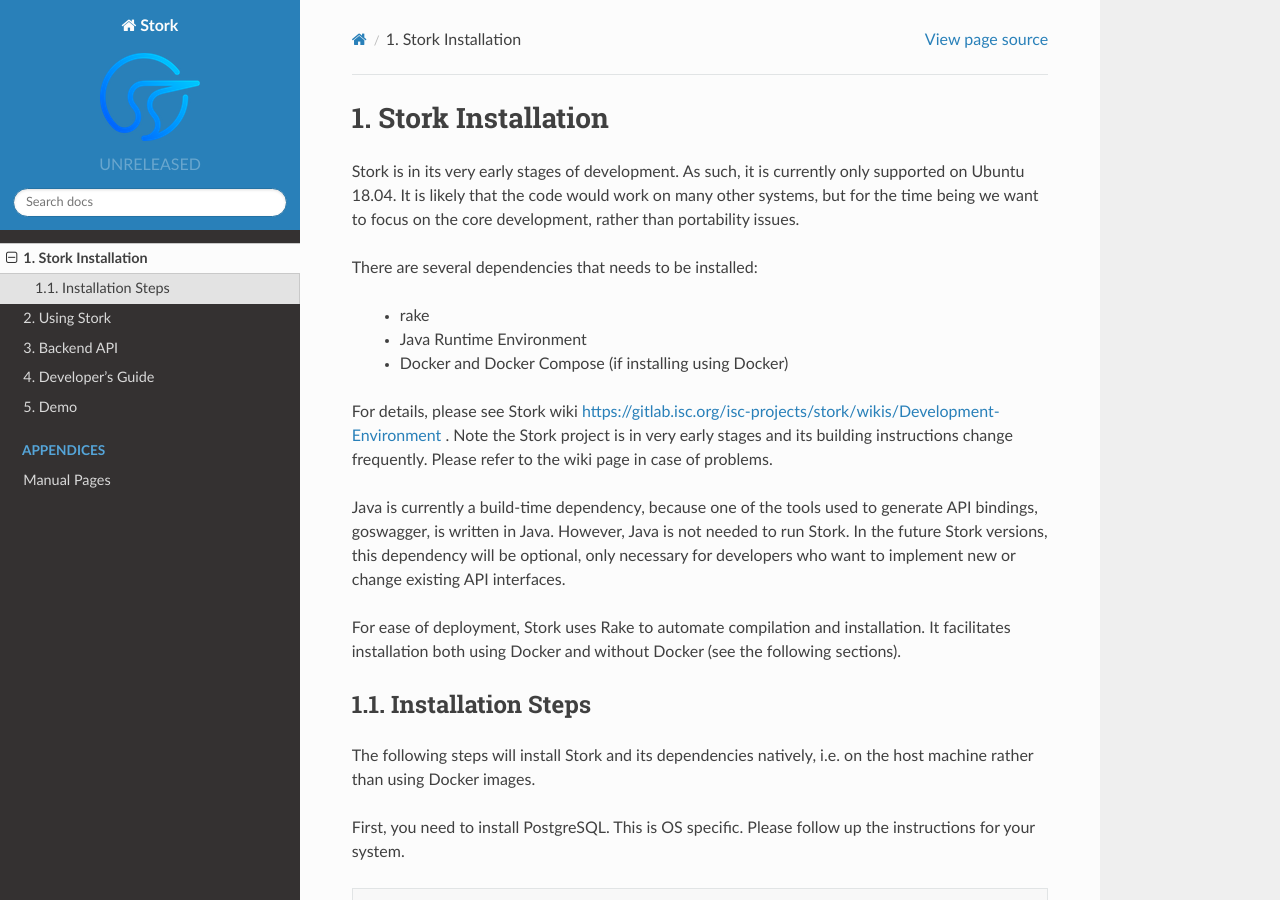
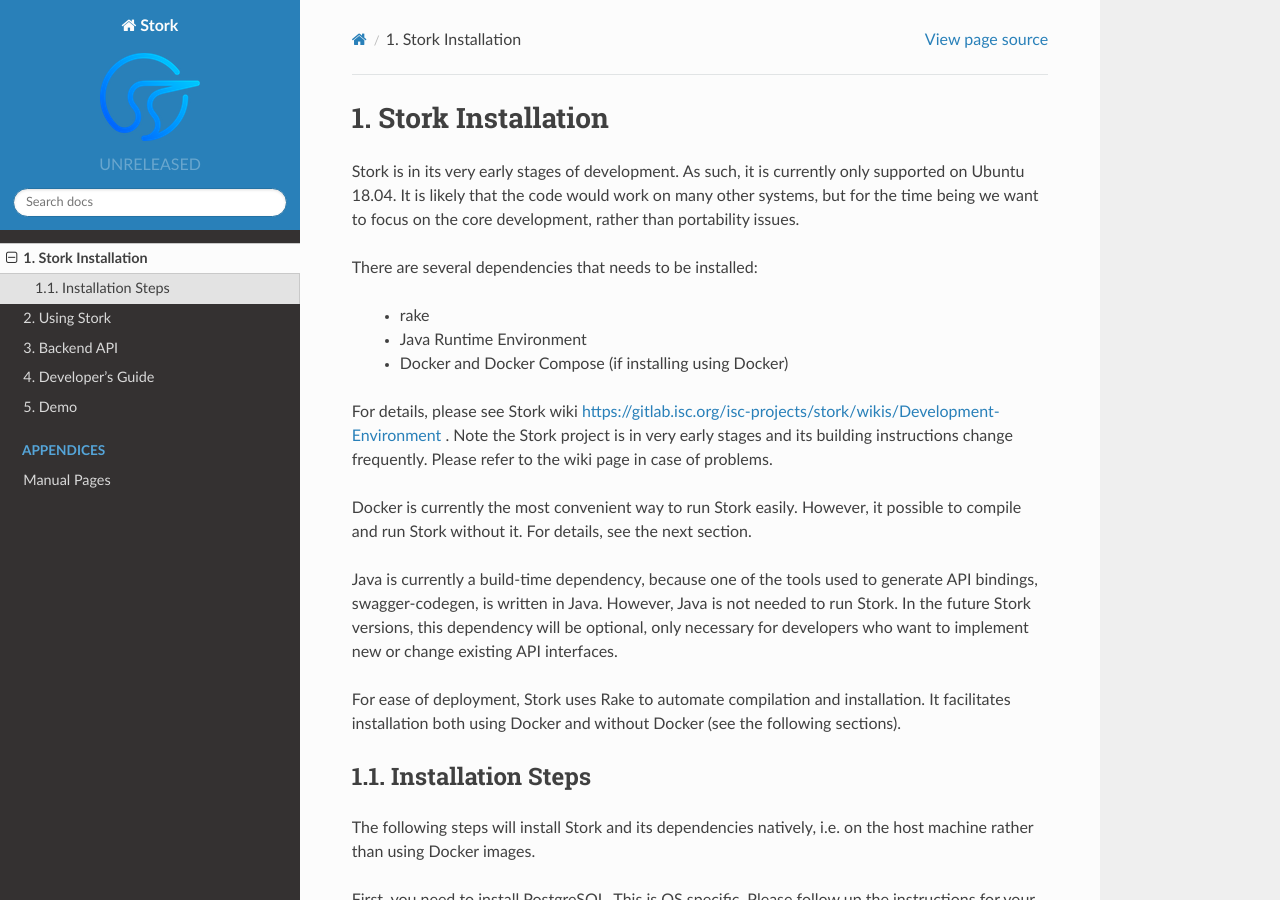
Before and after one commit to isc-projects/stork, a Sphinx documentation site: the page built from doc/install.rst, in a window 1280 px wide and 900 px high. Built offline with Sphinx 7.4.7 and the Read the Docs theme 2.0.0, drawn with Linux system fonts in a browser that asks for light colours.

Commit message:
[#183] Added Changelog and...
 - a short clarification about Docker.

```diff
--- a/doc/install.rst
+++ b/doc/install.rst
@@ -20,8 +20,12 @@
 instructions change frequently. Please refer to the wiki page in case
 of problems.
 
+Docker is currently the most convenient way to run Stork
+easily. However, it possible to compile and run Stork without it. For
+details, see the next section.
+
 Java is currently a build-time dependency, because one of the tools used to generate API
-bindings, goswagger, is written in Java. However, Java is not needed to run Stork. In the future
+bindings, swagger-codegen, is written in Java. However, Java is not needed to run Stork. In the future
 Stork versions, this dependency will be optional,  only necessary for developers who
 want to implement new or change existing API interfaces.
 
```
Also changed, not shown: ChangeLog.md (+6 -0 lines).
